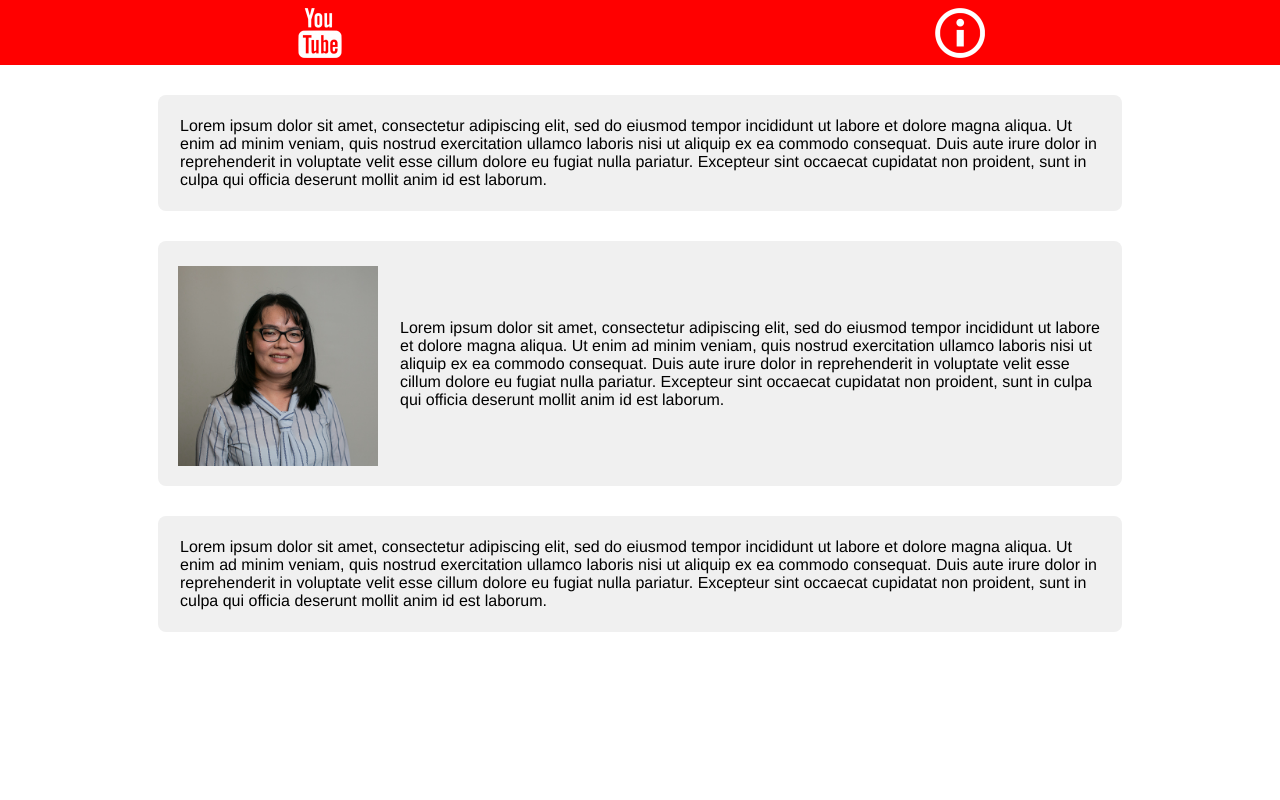
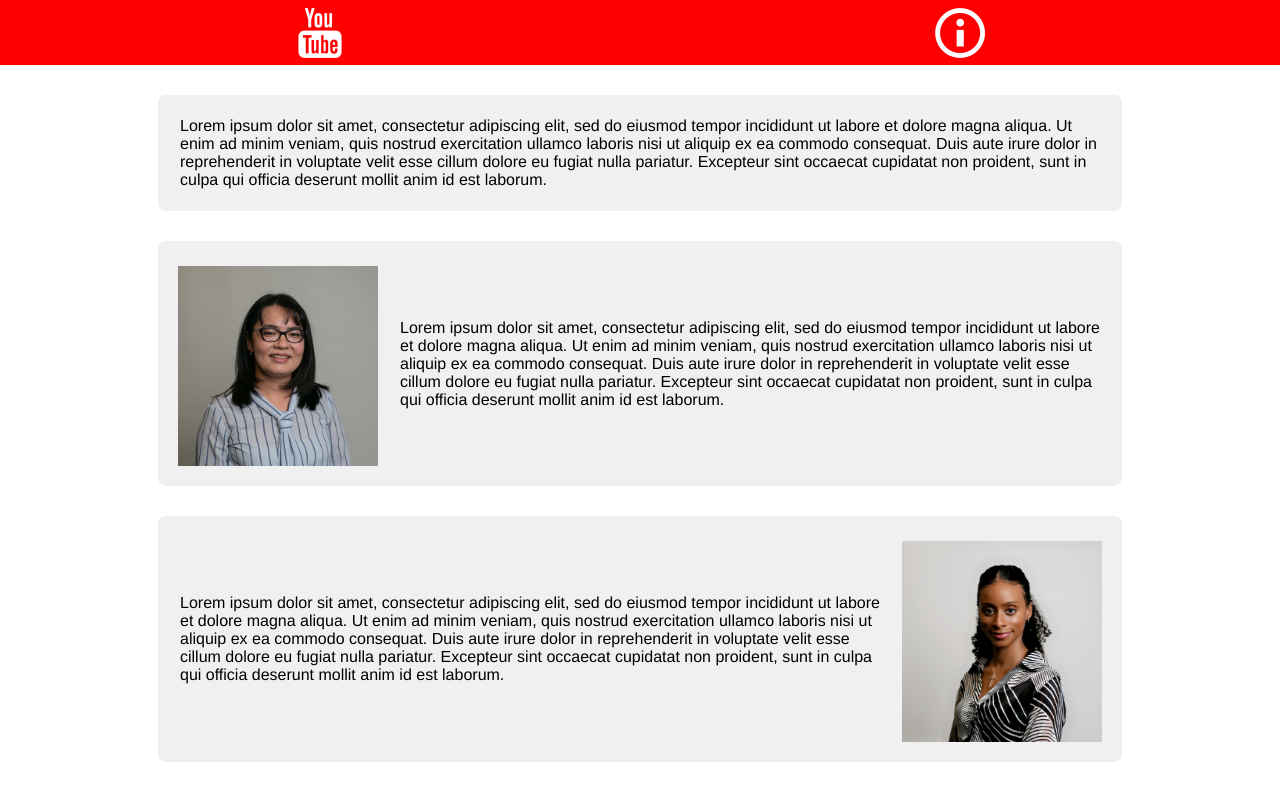
Before and after one commit to teyannaearle/youtube_react_application, a React (Create React App) app: page /about in a window 1280 px wide. Built offline with nearby package versions, Linux system fonts and the light colour scheme; no server answers.

Commit message:
Add collaborator imgs

```diff
--- a/src/Components/About.css
+++ b/src/Components/About.css
@@ -21,3 +21,8 @@
     float: left;
     padding-right: 20px;
 }
+
+.Teyanna img{
+    float: right;
+    padding-left: 20px;
+}
--- a/src/Components/About.js
+++ b/src/Components/About.js
@@ -1,6 +1,7 @@
 import React from "react";
 import "./About.css";
-import Angelina from "../Assets/Angelina.jpeg"
+import Angelina from "../Assets/Angelina.jpeg";
+import Teyanna from "../Assets/Teyanna.jpg";
 
 function About() {
   return (
@@ -17,7 +18,7 @@ function About() {
         </p>
       </div>
       <div className="about Angelina">
-        <img src={Angelina}/>
+        <img src={Angelina} />
         <p>
           Lorem ipsum dolor sit amet, consectetur adipiscing elit, sed do
           eiusmod tempor incididunt ut labore et dolore magna aliqua. Ut enim ad
@@ -38,6 +39,7 @@ function About() {
           pariatur. Excepteur sint occaecat cupidatat non proident, sunt in
           culpa qui officia deserunt mollit anim id est laborum.
         </p>
+        <img src={Teyanna} />
       </div>
     </div>
   );
```
Also changed, not shown: src/Assets/Teyanna.jpg (added).
